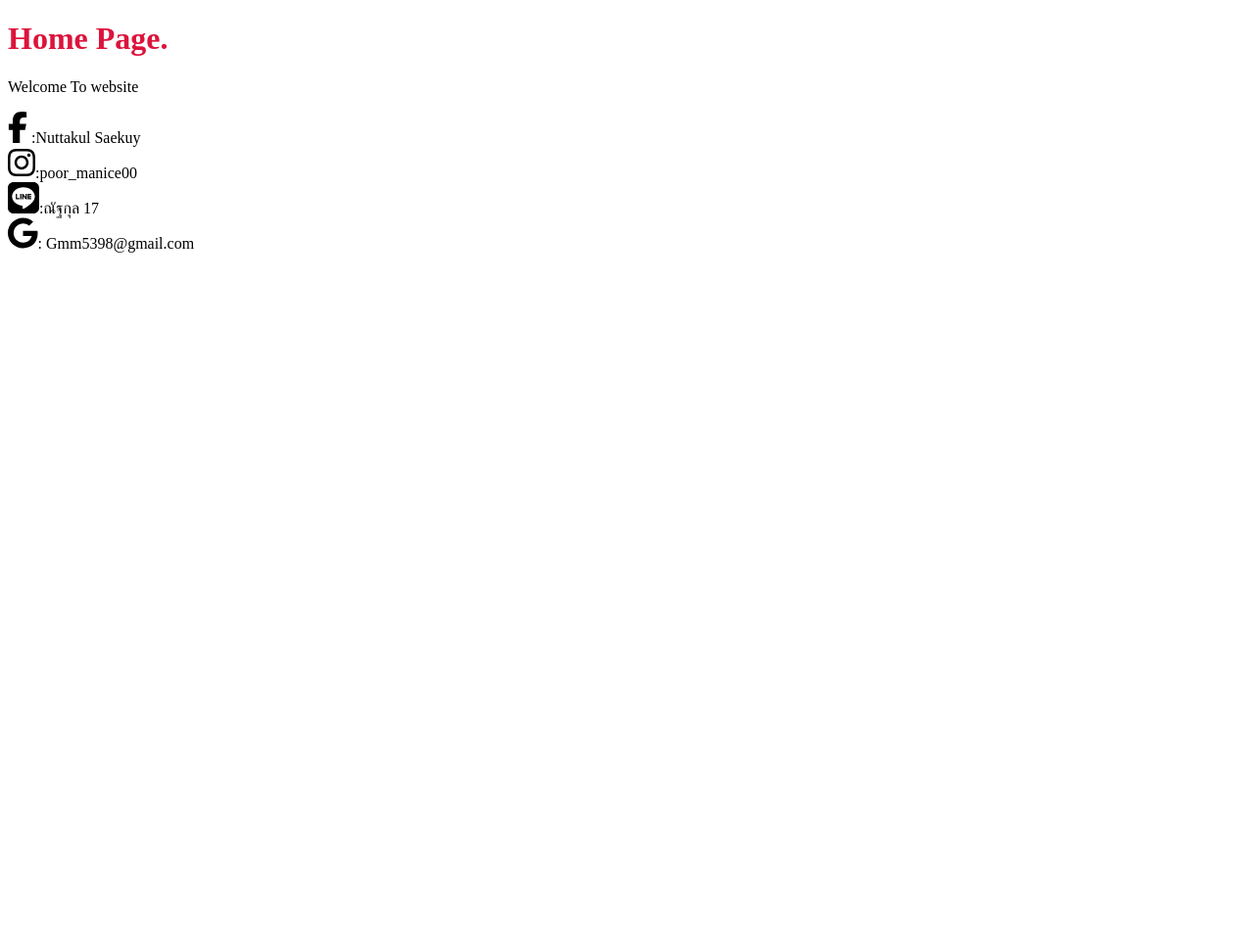
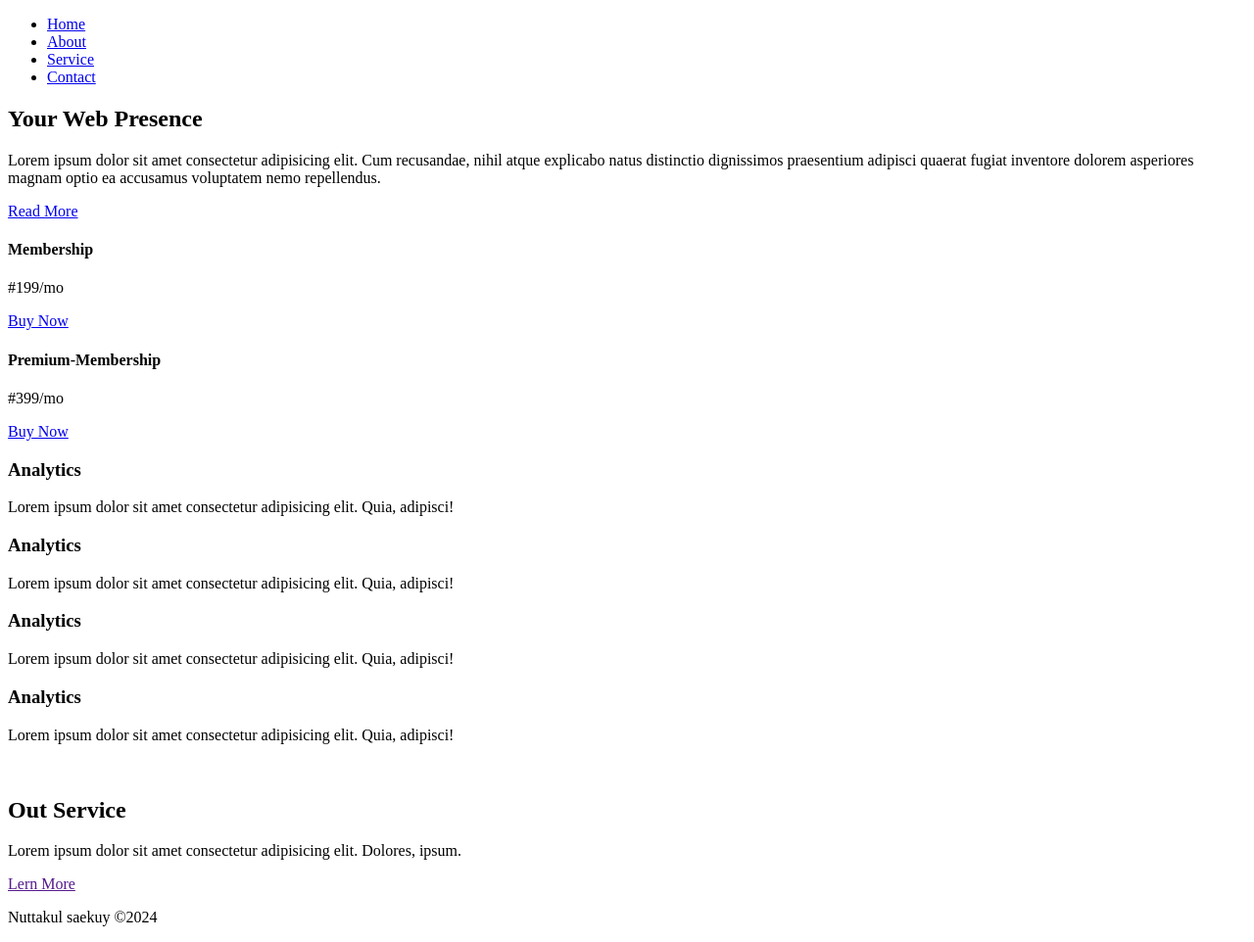
Before and after one commit to iceteamthai/W1-Bomlie, a plain HTML site: page index.html in a window 1280 px wide. Shown: the whole page at 98% size. Before the commit the page ends 800 px from the top, so only its background shows below. Drawn offline with Linux system fonts and the light colour scheme.

Commit message:
Add files via upload

```diff
--- a/index.html
+++ b/index.html
@@ -7,16 +7,67 @@
     <title>Home.</title>
 </head>
 <body>
-    <h1 class="set">Home Page.</h1>
-    <p>Welcome To website</p>
-    <svg xmlns="http://www.w3.org/2000/svg" height="32" width="20" viewBox="0 0 320 512"><!--!Font Awesome Free 6.6.0 by @fontawesome - https://fontawesome.com License - https://fontawesome.com/license/free Copyright 2024 Fonticons, Inc.--><path d="M80 299.3V512H196V299.3h86.5l18-97.8H196V166.9c0-51.7 20.3-71.5 72.7-71.5c16.3 0 29.4 .4 37 1.2V7.9C291.4 4 256.4 0 236.2 0C129.3 0 80 50.5 80 159.4v42.1H14v97.8H80z"/></svg> :Nuttakul Saekuy
+    <div>
+        <nav>
+            <ul>
+            <li><a href="#">Home</a></li>
+            <li><a href="#">About</a></li>
+            <li><a href="#">Service</a></li>
+            <li><a href="#">Contact</a></li>
+            </ul>
+        </nav>
+        <!--Content-->
+            <section>
+                <header>
+                    <h1>Your Web Presence</h1>
+                    <p>Lorem ipsum dolor sit amet consectetur adipisicing elit. Cum recusandae, nihil atque explicabo natus distinctio dignissimos praesentium adipisci quaerat fugiat inventore dolorem asperiores magnam optio ea accusamus voluptatem nemo repellendus.</p>
+                    <a href="#">Read More</a>
+                </header>
+                <div>
+                    <h4>Membership</h4>
+                    <p>#199/mo</p>
+                    <a href="#">Buy Now</a>
+                </div>
+                <div>
+                    <h4>Premium-Membership</h4>
+                    <p>#399/mo</p>
+                    <a href="#">Buy Now</a>
+                </div>
+            </section>
 
-    <br><svg xmlns="http://www.w3.org/2000/svg" height="32" width="28" viewBox="0 0 448 512"><!--!Font Awesome Free 6.6.0 by @fontawesome - https://fontawesome.com License - https://fontawesome.com/license/free Copyright 2024 Fonticons, Inc.--><path d="M224.1 141c-63.6 0-114.9 51.3-114.9 114.9s51.3 114.9 114.9 114.9S339 319.5 339 255.9 287.7 141 224.1 141zm0 189.6c-41.1 0-74.7-33.5-74.7-74.7s33.5-74.7 74.7-74.7 74.7 33.5 74.7 74.7-33.6 74.7-74.7 74.7zm146.4-194.3c0 14.9-12 26.8-26.8 26.8-14.9 0-26.8-12-26.8-26.8s12-26.8 26.8-26.8 26.8 12 26.8 26.8zm76.1 27.2c-1.7-35.9-9.9-67.7-36.2-93.9-26.2-26.2-58-34.4-93.9-36.2-37-2.1-147.9-2.1-184.9 0-35.8 1.7-67.6 9.9-93.9 36.1s-34.4 58-36.2 93.9c-2.1 37-2.1 147.9 0 184.9 1.7 35.9 9.9 67.7 36.2 93.9s58 34.4 93.9 36.2c37 2.1 147.9 2.1 184.9 0 35.9-1.7 67.7-9.9 93.9-36.2 26.2-26.2 34.4-58 36.2-93.9 2.1-37 2.1-147.8 0-184.8zM398.8 388c-7.8 19.6-22.9 34.7-42.6 42.6-29.5 11.7-99.5 9-132.1 9s-102.7 2.6-132.1-9c-19.6-7.8-34.7-22.9-42.6-42.6-11.7-29.5-9-99.5-9-132.1s-2.6-102.7 9-132.1c7.8-19.6 22.9-34.7 42.6-42.6 29.5-11.7 99.5-9 132.1-9s102.7-2.6 132.1 9c19.6 7.8 34.7 22.9 42.6 42.6 11.7 29.5 9 99.5 9 132.1s2.7 102.7-9 132.1z"/></svg>:poor_manice00
+            <section>
+                <!--Box-->
+                <div>
+                    <h3>Analytics</h3>
+                    <p>Lorem ipsum dolor sit amet consectetur adipisicing elit. Quia, adipisci!</p>
+                </div>
+                <div>
+                    <h3>Analytics</h3>
+                    <p>Lorem ipsum dolor sit amet consectetur adipisicing elit. Quia, adipisci!</p>
+                </div>
+                <div>
+                    <h3>Analytics</h3>
+                    <p>Lorem ipsum dolor sit amet consectetur adipisicing elit. Quia, adipisci!</p>
+                </div>
+                <div>
+                    <h3>Analytics</h3>
+                    <p>Lorem ipsum dolor sit amet consectetur adipisicing elit. Quia, adipisci!</p>
+                </div>
+            </section>
+<!--Info Section-->
+            <section>
+                <img src="" alt="">
+                <div>
+                    <h2>Out Service</h2>
+                    <p>Lorem ipsum dolor sit amet consectetur adipisicing elit. Dolores, ipsum.</p>
+                    <a href="">Lern More</a>
+                </div>
+            </section>
 
-    <br><svg xmlns="http://www.w3.org/2000/svg" height="32" width="32" viewBox="0 0 512 512"><!--!Font Awesome Free 6.6.0 by @fontawesome - https://fontawesome.com License - https://fontawesome.com/license/free Copyright 2024 Fonticons, Inc.--><path d="M311 196.8v81.3c0 2.1-1.6 3.7-3.7 3.7h-13c-1.3 0-2.4-.7-3-1.5l-37.3-50.3v48.2c0 2.1-1.6 3.7-3.7 3.7h-13c-2.1 0-3.7-1.6-3.7-3.7V196.9c0-2.1 1.6-3.7 3.7-3.7h12.9c1.1 0 2.4 .6 3 1.6l37.3 50.3V196.9c0-2.1 1.6-3.7 3.7-3.7h13c2.1-.1 3.8 1.6 3.8 3.5zm-93.7-3.7h-13c-2.1 0-3.7 1.6-3.7 3.7v81.3c0 2.1 1.6 3.7 3.7 3.7h13c2.1 0 3.7-1.6 3.7-3.7V196.8c0-1.9-1.6-3.7-3.7-3.7zm-31.4 68.1H150.3V196.8c0-2.1-1.6-3.7-3.7-3.7h-13c-2.1 0-3.7 1.6-3.7 3.7v81.3c0 1 .3 1.8 1 2.5c.7 .6 1.5 1 2.5 1h52.2c2.1 0 3.7-1.6 3.7-3.7v-13c0-1.9-1.6-3.7-3.5-3.7zm193.7-68.1H327.3c-1.9 0-3.7 1.6-3.7 3.7v81.3c0 1.9 1.6 3.7 3.7 3.7h52.2c2.1 0 3.7-1.6 3.7-3.7V265c0-2.1-1.6-3.7-3.7-3.7H344V247.7h35.5c2.1 0 3.7-1.6 3.7-3.7V230.9c0-2.1-1.6-3.7-3.7-3.7H344V213.5h35.5c2.1 0 3.7-1.6 3.7-3.7v-13c-.1-1.9-1.7-3.7-3.7-3.7zM512 93.4V419.4c-.1 51.2-42.1 92.7-93.4 92.6H92.6C41.4 511.9-.1 469.8 0 418.6V92.6C.1 41.4 42.2-.1 93.4 0H419.4c51.2 .1 92.7 42.1 92.6 93.4zM441.6 233.5c0-83.4-83.7-151.3-186.4-151.3s-186.4 67.9-186.4 151.3c0 74.7 66.3 137.4 155.9 149.3c21.8 4.7 19.3 12.7 14.4 42.1c-.8 4.7-3.8 18.4 16.1 10.1s107.3-63.2 146.5-108.2c27-29.7 39.9-59.8 39.9-93.1z"/></svg>:ณัฐกุล 17
-
-    <br><svg xmlns="http://www.w3.org/2000/svg" height="32" width="30.5" viewBox="0 0 488 512"><!--!Font Awesome Free 6.6.0 by @fontawesome - https://fontawesome.com License - https://fontawesome.com/license/free Copyright 2024 Fonticons, Inc.--><path d="M488 261.8C488 403.3 391.1 504 248 504 110.8 504 0 393.2 0 256S110.8 8 248 8c66.8 0 123 24.5 166.3 64.9l-67.5 64.9C258.5 52.6 94.3 116.6 94.3 256c0 86.5 69.1 156.6 153.7 156.6 98.2 0 135-70.4 140.8-106.9H248v-85.3h236.1c2.3 12.7 3.9 24.9 3.9 41.4z"/></svg>: Gmm5398@gmail.com
-
+            <footer>
+                <p>Nuttakul saekuy &copy;2024</p>
+            </footer>
+    </div>
 
 </body>
 </html>
```
